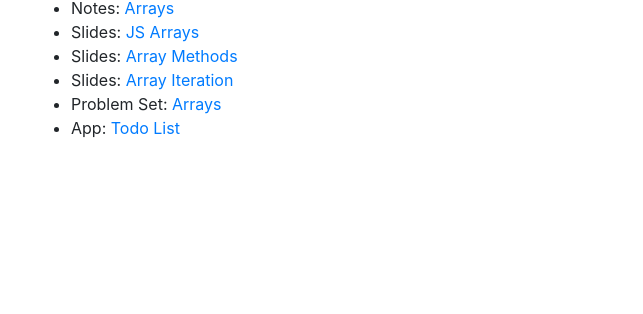
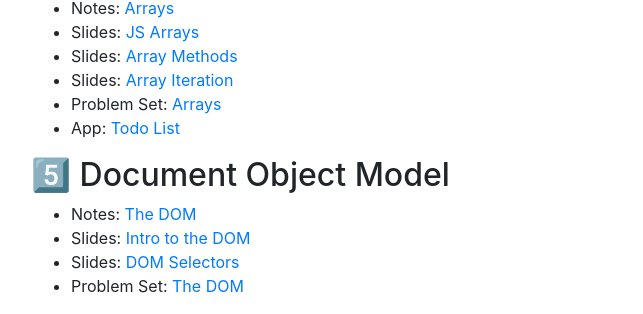
Before and after one commit to joeetuso/devbootcamper, a plain HTML site: page index.html in a window 1280 px wide. Shown: the part 622-936 px from the top of the page, without its empty margins (54-697 px from the left). Before the commit the page ends 800 px from the top, so only its background shows below. Drawn offline with nearby package versions, Linux system fonts and the light colour scheme.

Commit message:
Add start files for DOM module

```diff
--- a/index.html
+++ b/index.html
@@ -17,7 +17,9 @@
       <h1>Dev Bootcamper 👨‍💻</h1>
       <p>
         My completed coursework from the
-        <a href="https://www.udemy.com/the-web-developer-bootcamp/" target="_blank"
+        <a
+          href="https://www.udemy.com/the-web-developer-bootcamp/"
+          target="_blank"
           >Web Developer Bootcamp</a
         >
         by Colt Steele
@@ -39,7 +41,9 @@
         </li>
         <li>
           App:
-          <a href="src/projects/02-calculate-days/calculate-days.html">Calculate Days</a>
+          <a href="src/projects/02-calculate-days/calculate-days.html"
+            >Calculate Days</a
+          >
         </li>
       </ul>
       <h2>2️⃣ Control Flow</h2>
@@ -47,19 +51,25 @@
       <ul>
         <li>
           Slides:
-          <a href="http://webdev.slides.com/coltsteele/deck-4-47/fullscreen" target="_blank"
+          <a
+            href="http://webdev.slides.com/coltsteele/deck-4-47/fullscreen"
+            target="_blank"
             >Boolean Logic</a
           >
         </li>
         <li>
           Slides:
-          <a href="http://webdev.slides.com/coltsteele/loops-58/fullscreen" target="_blank"
+          <a
+            href="http://webdev.slides.com/coltsteele/loops-58/fullscreen"
+            target="_blank"
             >While Loops</a
           >
         </li>
         <li>
           Slides:
-          <a href="http://webdev.slides.com/coltsteele/loops-18-59/fullscreen" target="_blank"
+          <a
+            href="http://webdev.slides.com/coltsteele/loops-18-59/fullscreen"
+            target="_blank"
             >For Loops</a
           >
         </li>
@@ -69,13 +79,19 @@
         </li>
         <li>
           App:
-          <a href="src/projects/03-minimum-entry/minimum-entry.html">Minimum Entry</a>
+          <a href="src/projects/03-minimum-entry/minimum-entry.html"
+            >Minimum Entry</a
+          >
         </li>
         <li>
           App:
-          <a href="/src/projects/04-guess-number/guess-number.html">Guess a Number</a>
+          <a href="/src/projects/04-guess-number/guess-number.html"
+            >Guess a Number</a
+          >
         </li>
-        <li>App: <a href="src/projects/06-car-ride/car-ride.html">Car Ride</a></li>
+        <li>
+          App: <a href="src/projects/06-car-ride/car-ride.html">Car Ride</a>
+        </li>
       </ul>
 
       <h2>3️⃣ Functions</h2>
@@ -128,6 +144,30 @@
 
         <li>App: <a href="/src/projects/09-todo/todo.html">Todo List</a></li>
       </ul>
+      <h2>5️⃣ Document Object Model</h2>
+      <ul>
+        <li>Notes: <a href="src/projects/10-dom/dom.md">The DOM</a></li>
+        <li>
+          Slides:
+          <a
+            href="http://webdev.slides.com/coltsteele/intro-to-the-dom-70/fullscreen#/8"
+            target="_blank"
+            >Intro to the DOM</a
+          >
+        </li>
+        <li>
+          Slides:
+          <a
+            href="http://webdev.slides.com/coltsteele/deck-30-71/fullscreen#/2"
+            target="_blank"
+            >DOM Selectors</a
+          >
+        </li>
+        <li>
+          Problem Set:
+          <a href="src/projects/08-arrays/arrays.html">The DOM</a>
+        </li>
+      </ul>
     </div>
   </body>
 </html>
```
Also changed, not shown: package.json (deleted, +0 -31 lines), src/projects/10-dom/demo.html (added, +34 -0 lines), src/projects/10-dom/selectors.html (added, +18 -0 lines), tsconfig.json (deleted, +0 -10 lines), .eslintrc.js (deleted), .prettierrc.js (deleted), src/projects/10-dom/dom.html (added), src/projects/10-dom/dom.js (added), src/projects/10-dom/dom.md (added), 4 other files.
